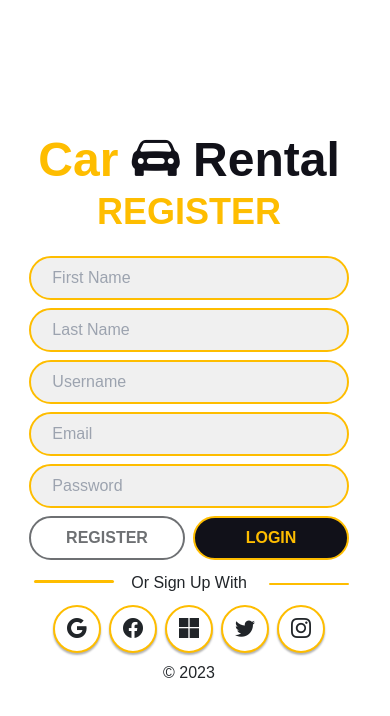
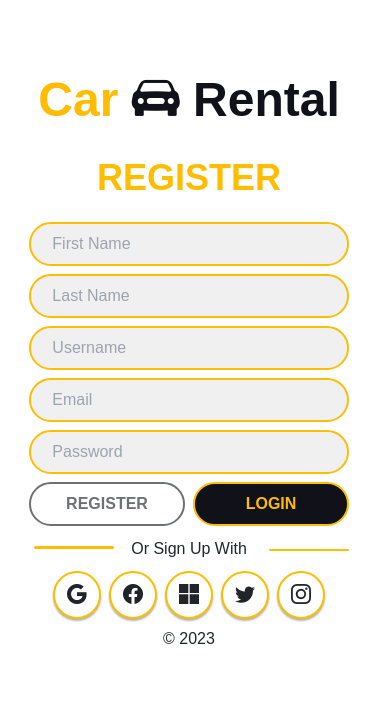
Before and after one commit to Jatin010700/Final_Project_Front, a React (Create React App) app: page /register in a window 390 px wide. Shown: the top 716 px of the page. Built offline with nearby package versions, Linux system fonts and the light colour scheme.

Commit message:
Completed

```diff
--- a/src/CSS/main.css
+++ b/src/CSS/main.css
@@ -50,9 +50,11 @@ body{
       background: white !important;
       margin: 0;
     }
-    .mainDiv{
+    .loginDiv{
       margin: 100px 0px 0px 5px;
-
+    }
+    .registerDiv{
+      margin: 50px 0px 0px 5px;
     }
       .divContent{
         display: none;
--- a/src/User_Account/login.js
+++ b/src/User_Account/login.js
@@ -57,13 +57,20 @@ export default function Main() {
   return (
     <div
       id="container"
-      className="flex w-3/4 ml-44 mt-24 rounded-2xl justify-between mainDiv"
+      className="flex w-3/4 ml-44 mt-24 rounded-2xl justify-between loginDiv"
     >
       <form
         id="login-form"
         className="flex flex-col text-center bg-white p-4 rounded-tl-2xl rounded-2xl h-full"
         onSubmit={handleSubmit}
       >
+      <Link
+          className="text-L-black text-5xl text-center font-bold transition ease-in-out hover:-translate-y-1 hover:scale-110 duration-150 mb-4 mobileHeader "
+          to={"/"}
+        >
+          <span className="text-B-yellow">Car</span>{" "}
+          <i className=" bi bi-car-front-fill"></i> Rental
+        </Link>
         <p
           className={`text-center font-bold text-white ${
             success ? "success" : "error"
@@ -71,13 +78,7 @@ export default function Main() {
         >
           {paraValue}
         </p>
-        <Link
-          className="text-L-black text-5xl text-center font-bold transition ease-in-out hover:-translate-y-1 hover:scale-110 duration-150 mb-4 mobileHeader "
-          to={"/"}
-        >
-          <span className="text-B-yellow">Car</span>{" "}
-          <i className=" bi bi-car-front-fill"></i> Rental
-        </Link>
+
         <h2 className="text-B-yellow text-4xl font-bold">LOG IN</h2>
 
         <div className="mt-4 input-field">
--- a/src/User_Account/register.js
+++ b/src/User_Account/register.js
@@ -65,13 +65,21 @@ export default function Register() {
   return (
     <div
       id="container"
-      className="flex  w-3/4 ml-44 mt-10 rounded-2xl justify-between mainDiv"
+      className="flex  w-3/4 ml-44 mt-10 rounded-2xl justify-between registerDiv"
     >
       <form
         id="register-form"
         className="flex flex-col text-center bg-white p-4  rounded-tl-2xl rounded-2xl h-full sign-in-form"
         onSubmit={handleSubmit}
       >
+ <Link
+          className="text-L-black text-5xl text-center font-bold transition ease-in-out hover:-translate-y-1 hover:scale-110 duration-150 mb-4 mobileHeader "
+          to={"/"}
+        >
+          <span className="text-B-yellow">Car</span>{" "}
+          <i className=" bi bi-car-front-fill"></i> Rental
+        </Link>
+
         <p
           className={`text-center font-bold text-white ${
             success ? "success" : "error"
@@ -79,13 +87,7 @@ export default function Register() {
         >
           {paraValue}
         </p>
-        <Link
-          className="text-L-black text-5xl text-center font-bold transition ease-in-out hover:-translate-y-1 hover:scale-110 duration-150 mb-2 mobileHeader "
-          to={"/"}
-        >
-          <span className="text-B-yellow">Car</span>{" "}
-          <i className=" bi bi-car-front-fill"></i> Rental
-        </Link>
+
         <h2 className="text-B-yellow text-4xl font-bold">REGISTER</h2>
 
         <div className="mt-4 input-field">
```
